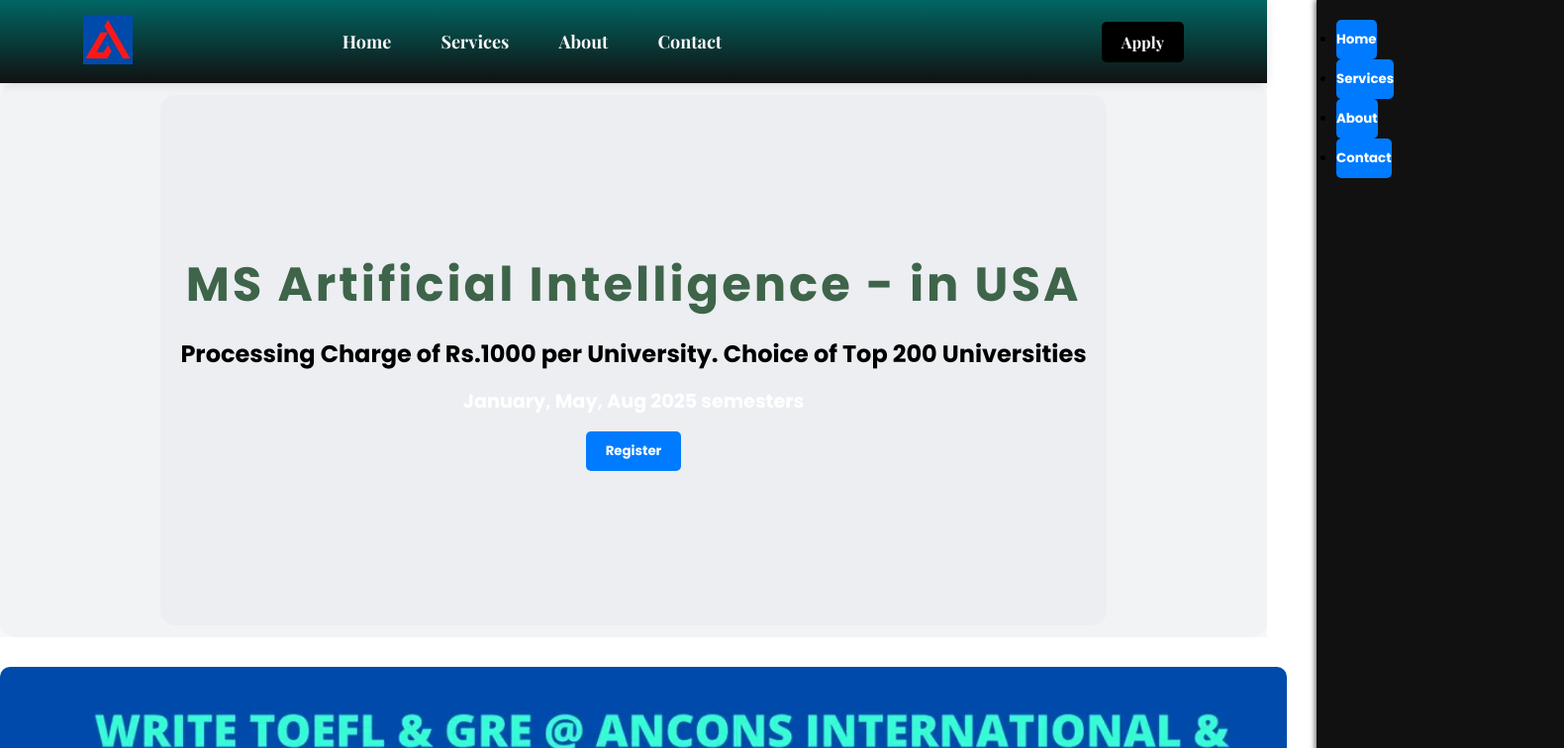
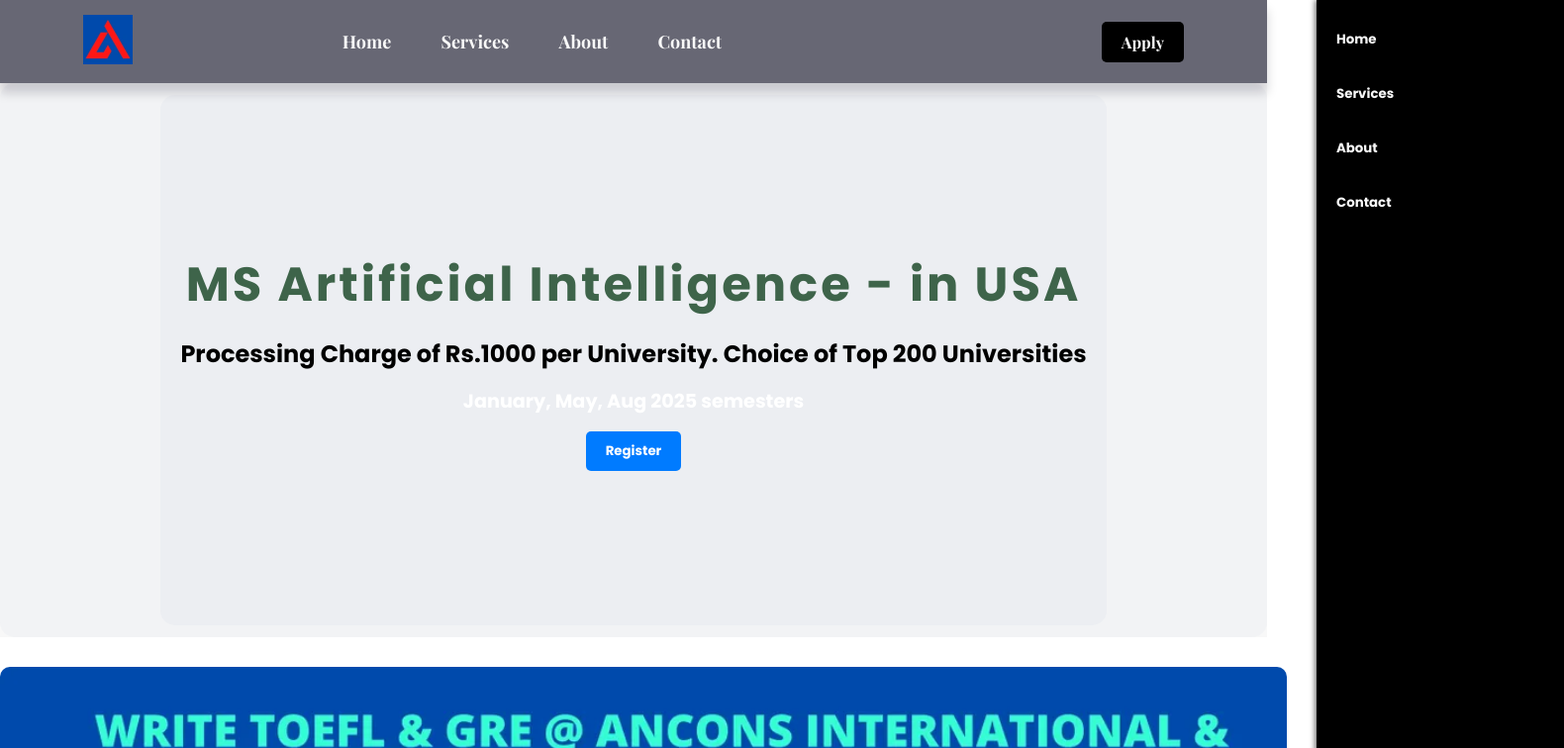
Before and after one commit to PraVeenxJSX/ancons-frontend, a React (Vite) app: page / in a window 1280 px wide. Shown: the top 756 px of the page at 99% size, 1580 px wide, since content can reach past the window. Built offline with nearby package versions, Linux system fonts and the light colour scheme.

Commit message:
sidebar, background img

```diff
--- a/package.json
+++ b/package.json
@@ -10,11 +10,15 @@
     "preview": "vite preview"
   },
   "dependencies": {
+    "bootstrap": "^5.3.3",
     "framer-motion": "^11.9.0",
     "react": "^18.3.1",
+    "react-bootstrap": "^2.10.5",
     "react-dom": "^18.3.1",
+    "react-icons": "^5.3.0",
     "react-router-dom": "^6.26.2",
-    "sass": "^1.79.4"
+    "sass": "^1.79.4",
+    "typewriter-effect": "^2.21.0"
   },
   "devDependencies": {
     "@eslint/js": "^9.9.0",
--- a/src/components/About.scss
+++ b/src/components/About.scss
@@ -21,12 +21,12 @@
     overflow: hidden;
     max-width: 1200px;
     margin: 0 auto;
-    height: 600px; /* Increased height for the cards */
+    height: 600px;
 
     .info-card {
       position: absolute;
-      width: 100%; /* Full width */
-      height: 600px; /* Same height as before */
+      width: 100%;
+      height: 600px;
       display: flex;
       flex-direction: column;
       justify-content: center;
@@ -42,29 +42,69 @@
 
       &.active {
         opacity: 1;
-        transform: scale(1); /* Scale up when active */
+        transform: scale(1);
       }
 
       img {
-        width: 100%; /* Full width of card */
-        max-width: 600px; /* Increased image size */
+        width: 100%;
+        max-width: 600px;
         height: auto;
         margin-bottom: 15px;
         border-radius: 10px;
       }
 
       h4 {
-        font-size: 28px; /* Increased text size */
+        font-size: 28px;
         margin-bottom: 15px;
         color: #333;
       }
 
       p {
-        font-size: 20px; /* Increased text size */
+        font-size: 20px;
         color: #666;
-        max-width: 800px; /* Restrict the text width for better readability */
+        max-width: 800px;
         line-height: 1.5;
       }
     }
   }
+
+  // Mobile responsive design
+  @media (max-width: 768px) {
+    .card-container {
+      height: 400px; /* Adjust height for mobile devices */
+
+      .info-card {
+        height: 400px;
+        img {
+          max-width: 90%; /* Reduce image size for mobile */
+        }
+
+        h4 {
+          font-size: 22px; /* Adjust text size for mobile */
+        }
+
+        p {
+          display: none; /* Hide description text on mobile */
+        }
+      }
+    }
+  }
+
+  // Extra small devices
+  @media (max-width: 480px) {
+    .card-container {
+      height: 300px; /* Adjust height for extra small devices */
+
+      .info-card {
+        height: 300px;
+        img {
+          max-width: 80%; /* Further reduce image size */
+        }
+
+        h4 {
+          font-size: 18px; /* Further reduce text size */
+        }
+      }
+    }
+  }
 }
--- a/src/components/Header.jsx
+++ b/src/components/Header.jsx
@@ -1,14 +1,13 @@
 import React, { useState } from 'react';
 import { Link, useLocation, useNavigate } from 'react-router-dom';
 import './Header.scss';
-import "../App.css";
+import '../App.css';
 
 const Header = () => {
-  const location = useLocation(); // Get the current location
-  const navigate = useNavigate(); // Used for programmatic navigation
-  const [isOpen, setIsOpen] = useState(false); // State for sidebar
+  const location = useLocation();
+  const navigate = useNavigate();
+  const [isOpen, setIsOpen] = useState(false);
 
-  // Scroll to the section if on the homepage
   const handleScroll = (id) => {
     const element = document.getElementById(id);
     if (element) {
@@ -16,25 +15,25 @@
     }
   };
 
-  // Handle link clicks
   const handleClick = (id) => {
-    setIsOpen(false); // Close sidebar when navigating
-    if (location.pathname === "/") {
-      // If already on the homepage, scroll to the section
+    setIsOpen(false);
+    if (location.pathname === '/') {
       handleScroll(id);
     } else {
-      // If not on the homepage, navigate to the homepage first, then scroll
-      navigate("/");
-      setTimeout(() => handleScroll(id), 300); // Delay to ensure the homepage is loaded
+      navigate('/');
+      setTimeout(() => handleScroll(id), 300);
     }
   };
 
-  // Toggle sidebar
   const toggleSidebar = () => {
     setIsOpen(!isOpen);
   };
 
   return (
+    <>
+      {/* Overlay for dark background effect when sidebar is open */}
+      <div className={`overlay ${isOpen ? 'open' : ''}`} onClick={toggleSidebar}></div>
+
       <header className="header" id="header">
         <div className="container">
           <div className="logo">
@@ -43,48 +42,30 @@
             </Link>
           </div>
 
-        {/* Desktop nav links (visible on larger screens) */}
+          {/* Desktop nav links */}
           <nav className="desktop-nav">
             <ul className="nav-links">
-            <li>
-              <button onClick={() => handleClick('hero')} className="link-button">Home</button>
-            </li>
-            <li>
-              <button onClick={() => handleClick('services')} className="link-button">Services</button>
-            </li>
-            <li>
-              <button onClick={() => handleClick('about')} className="link-button">About</button>
-            </li>
-            <li>
-              <button onClick={() => handleClick('contact')} className="link-button">Contact</button>
-            </li>
+              <li><button onClick={() => handleClick('hero')} className="link-button">Home</button></li>
+              <li><button onClick={() => handleClick('services')} className="link-button">Services</button></li>
+              <li><button onClick={() => handleClick('about')} className="link-button">About</button></li>
+              <li><button onClick={() => handleClick('contact')} className="link-button">Contact</button></li>
             </ul>
           </nav>
 
           {/* Mobile burger menu */}
           <nav>
             <div className="burger-icon" onClick={toggleSidebar}>
-            <div></div>
-            <div></div>
-            <div></div>
+              <div></div><div></div><div></div>
             </div>
           </nav>
 
           {/* Sidebar for mobile */}
           <div className={`sidebar ${isOpen ? 'open' : ''}`}>
             <ul className="nav-links">
-            <li>
-              <button onClick={() => handleClick('hero')} className="link-button">Home</button>
-            </li>
-            <li>
-              <button onClick={() => handleClick('services')} className="link-button">Services</button>
-            </li>
-            <li>
-              <button onClick={() => handleClick('about')} className="link-button">About</button>
-            </li>
-            <li>
-              <button onClick={() => handleClick('contact')} className="link-button">Contact</button>
-            </li>
+              <li><button onClick={() => handleClick('hero')} className="link-button">Home</button></li>
+              <li><button onClick={() => handleClick('services')} className="link-button">Services</button></li>
+              <li><button onClick={() => handleClick('about')} className="link-button">About</button></li>
+              <li><button onClick={() => handleClick('contact')} className="link-button">Contact</button></li>
             </ul>
           </div>
 
@@ -94,6 +75,7 @@
           </div>
         </div>
       </header>
+    </>
   );
 };
 
--- a/src/components/Header.scss
+++ b/src/components/Header.scss
@@ -1,5 +1,5 @@
 .header {
-  background: linear-gradient(#006663, #111111);
+  // background: linear-gradient(#006663, #111111);
   width: 100vw;
   padding: 15px 0;
   position: sticky;
@@ -9,6 +9,14 @@
   display: flex;
   justify-content: space-between;
   align-items: center;
+  background-color: #1b1a2ea9 !important;
+  transition: all 0.3s ease-out 0s !important;
+  box-shadow: 0px 10px 10px 0px rgba(9, 5, 29, 0.171) !important;
+  backdrop-filter: blur(15px) !important;
+  background-color: #1b1a2ea9 !important;
+  transition: all 0.3s ease-out 0s !important;
+  box-shadow: 0px 10px 10px 0px rgba(9, 5, 29, 0.171) !important;
+  backdrop-filter: blur(15px) !important;
 
   .container {
     display: flex;
@@ -80,6 +88,9 @@
       flex-direction: column;
       gap: 4px;
       cursor: pointer;
+      padding: 1rem 2rem !important;
+      font-size: 1.4rem !important;
+
 
       div {
         width: 25px;
@@ -97,8 +108,8 @@
     top: 0;
     right: -300px;
     width: 250px;
-    height: 100%;
-    background-color: #111111;
+    height: 100vh;  // Ensure it covers full height
+    background-color: #000000;  // Set background color to black
     transition: right 0.3s ease;
     z-index: 999;
     padding: 20px;
@@ -106,21 +117,53 @@
 
     .nav-links {
       display: block;
-      gap: 15px;
+      gap: 20px;  // Add space between sidebar links
+      margin: 0;
+      padding: 0;
+      list-style: none;
 
       li {
+        margin-bottom: 15px;  // Add spacing between links
         a,
         .link-button {
           display: block;
           padding: 10px 0;
+          background-color: rgba(0, 0, 0, 0.633);  // Set the button color to black
+          color: #f8f8f8;
+          text-decoration: none;
+          transition: background-color 0.3s;
+
+          &:hover {
+            background-color: #0056b3;
+          }
         }
       }
     }
 
     &.open {
-      right: 0;  /* Slide in sidebar when open */
+      right: 0;  // Slide in sidebar when open
     }
   }
+
+  // Overlay effect for the rest of the page when sidebar is open
+  .overlay {
+    position: fixed;
+    top: 0;
+    left: 0;
+    width: 100%;
+    height: 100vh;
+    background-color: rgba(0, 0, 0, 0.7);  // Semi-transparent black
+    z-index: 998;
+    transition: opacity 0.3s ease;
+    opacity: 0;
+    pointer-events: none;  // Disable interactions when sidebar is closed
+
+    &.open {
+      opacity: 1;
+      pointer-events: auto;  // Enable interactions when sidebar is open
+    }
+  }
+
 
   // Apply button styles
   .apply-button {
```
Also changed, not shown: 1 other file (tests, documents, lock files or other folders). Lines whose indentation alone changed are shown as unchanged.
